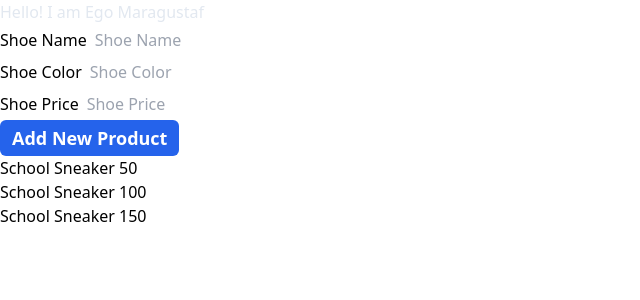
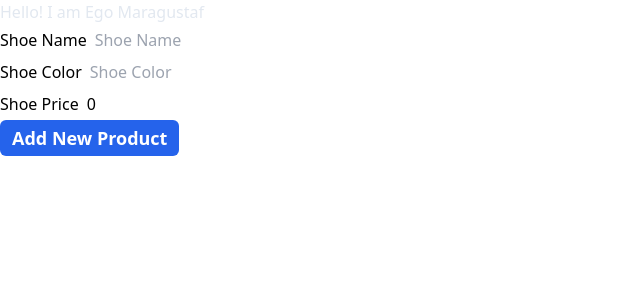
Before and after one commit to egomaragustaf/learn-react-ts, a React (Vite) app: page / in a window 1280 px wide. Shown: the top 300 px of the page, without its empty margins (0-640 px from the left). Built offline with nearby package versions, Linux system fonts and the light colour scheme.

Commit message:
feat: implement add new product with form data

```diff
--- a/src/components/Button.tsx
+++ b/src/components/Button.tsx
@@ -1,6 +1,7 @@
-interface ButtonProps {
+import React from "react";
+
+interface ButtonProps extends React.ButtonHTMLAttributes<HTMLButtonElement> {
   children: React.ReactNode;
-  onClick: () => void;
 }
 
 export default function Button(props: ButtonProps) {
--- a/src/components/FormProduct.tsx
+++ b/src/components/FormProduct.tsx
@@ -1,32 +1,53 @@
-export default function FormProduct() {
+interface FormProductProps {
+  formData: {
+    id: number;
+    name: string;
+    color: string;
+    price: number;
+  };
+  onInputChange: (event: React.ChangeEvent<HTMLInputElement>) => void;
+  onSubmit: (event: React.FormEvent) => void;
+}
+
+export default function FormProduct({
+  formData,
+  onInputChange,
+  onSubmit,
+}: FormProductProps) {
   return (
-    <form>
+    <form onSubmit={onSubmit}>
       <div>
         <div>
           <label htmlFor="productName">Shoe Name</label>
           <input
             type="text"
-            name="productName"
+            name="name"
             placeholder="Shoe Name"
             className="text-black px-2 py-1"
+            value={formData.name}
+            onChange={onInputChange}
           />
         </div>
         <div>
           <label htmlFor="productColor">Shoe Color</label>
           <input
             type="text"
-            name="productColor"
+            name="color"
             placeholder="Shoe Color"
             className="text-black px-2 py-1"
+            value={formData.color}
+            onChange={onInputChange}
           />
         </div>
         <div>
           <label htmlFor="productPrice">Shoe Price</label>
           <input
             type="text"
-            name="productPrice"
+            name="price"
             placeholder="Shoe Price"
             className="text-black px-2 py-1"
+            value={formData.price}
+            onChange={onInputChange}
           />
         </div>
       </div>
--- a/src/components/Products.tsx
+++ b/src/components/Products.tsx
@@ -1,27 +1,68 @@
 import { useState } from "react";
+import FormProduct from "./FormProduct";
+import Button from "./Button";
 
-import Button from "./Button";
-import FormProduct from "./FormProduct";
-import productsJSON from "../data/products.json";
+interface Product {
+  id: number;
+  name: string;
+  color: string;
+  price: number;
+}
 
 export default function Products() {
-  const [dataProducts, setDataProducts] = useState(productsJSON);
+  const [dataProducts, setDataProducts] = useState<Product[]>([]);
+  const [formData, setFormData] = useState<Product>({
+    id: 0,
+    name: "",
+    color: "",
+    price: 0,
+  });
 
-  function addNewProduct() {
-    setDataProducts([
-      ...dataProducts,
-      { id: 4, name: "School Sneaker 200", color: "Yellow", price: 400000 },
-    ]);
+  function handleInputChange(event: React.ChangeEvent<HTMLInputElement>) {
+    setFormData({
+      ...formData,
+      [event.target.name]: event.target.value,
+    });
+  }
+
+  function addNewProduct(event: React.FormEvent) {
+    event.preventDefault();
+
+    const newProduct: Product = {
+      id: dataProducts.length + 1,
+      name: formData.name,
+      color: formData.color,
+      price: formData.price,
+    };
+
+    setDataProducts([...dataProducts, newProduct]);
+
+    setFormData({
+      id: 0,
+      name: "",
+      color: "",
+      price: 0,
+    });
+
+    console.log(newProduct);
   }
 
   return (
-    <ul>
-      <FormProduct />
+    <div>
+      <FormProduct
+        formData={formData}
+        onInputChange={handleInputChange}
+        onSubmit={addNewProduct}
+      />
       <Button onClick={addNewProduct}>Add New Product</Button>
 
-      {dataProducts.map((product) => {
-        return <li key={product.id}>{product.name}</li>;
-      })}
-    </ul>
+      {dataProducts.map((product) => (
+        <ul key={product.id}>
+          <li>{product.name}</li>
+          <li>{product.color}</li>
+          <li>{product.price}</li>
+        </ul>
+      ))}
+    </div>
   );
 }
--- a/src/data/products.json
+++ b/src/data/products.json
@@ -1,20 +1 @@
-[
-    {
-      "id": 1,
-      "name": "School Sneaker 50",
-      "color": "Red",
-      "price": 200000
-    },
-    {
-      "id": 2,
-      "name": "School Sneaker 100",
-      "color": "Blue",
-      "price": 210000
-    },
-    {
-      "id": 3,
-      "name": "School Sneaker 150",
-      "color": "Green",
-      "price": 250000
-    }
-  ]
+[]
```
